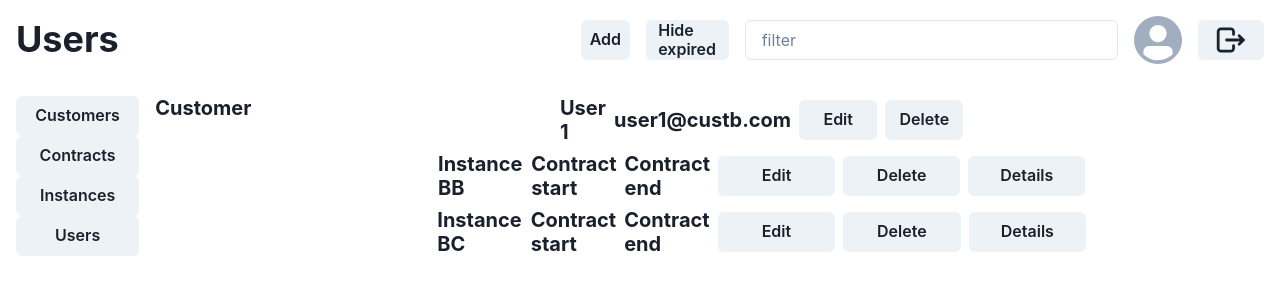
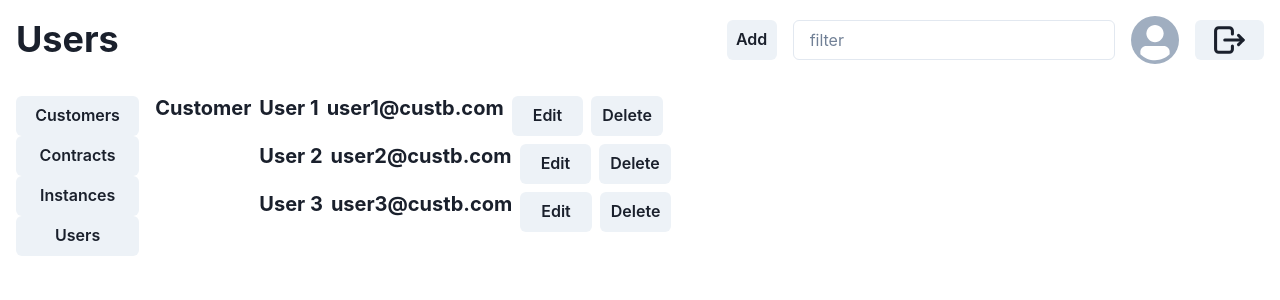
Before and after one commit to ralfze/group-04-license-management, a React (Create React App) app in the folder license-management/frontend/: page /users in a window 1280 px wide. Shown: the top 300 px of the page. Built offline with nearby package versions, Linux system fonts and the light colour scheme.

Commit message:
Arrange UserScreen #5

```diff
--- a/license-management/frontend/src/routes/UserScreen.js
+++ b/license-management/frontend/src/routes/UserScreen.js
@@ -23,15 +23,6 @@ const UserScreen = () => {
         <HStack spacing="1em">
           <Button as={Link} to="/add" variant="solid" size="md">
             Add
-          </Button>
-          <Button
-            as={Link}
-            to="/hide"
-            variant="solid"
-            size="md"
-            whiteSpace="wrap"
-          >
-            Hide expired
           </Button>
           <Input placeholder="filter"></Input>
           <Avatar></Avatar>
@@ -71,10 +62,9 @@ const UserScreen = () => {
               Customer
             </Heading>
 
-            <VStack flex="1">
-              <HStack flex="1">
-
-              <Heading as="h2" size="md" flex="1">
+            <VStack flex="1" alignItems="start">
+              <HStack flex="1" alignItems="start">
+                <Heading as="h2" size="md" flex="1" whiteSpace="nowrap">
                   User 1
                 </Heading>
 
@@ -82,7 +72,29 @@ const UserScreen = () => {
                   user1@custb.com
                 </Heading>
 
+                <Button as={Link} to="edit" variant="solid" size="md" flex="1" >
+                  Edit
+                </Button>
 
+                <Button
+                  as={Link}
+                  to="/delete"
+                  variant="solid"
+                  size="md"
+                  flex="1"
+                >
+                  Delete
+                </Button>
+              </HStack>
+
+              <HStack flex="1" alignItems="start">
+                <Heading as="h2" size="md" flex="1" whiteSpace="nowrap">
+                  User 2
+                </Heading>
+
+                <Heading as="h2" size="md" flex="1">
+                  user2@custb.com
+                </Heading>
 
                 <Button as={Link} to="edit" variant="solid" size="md" flex="1">
                   Edit
@@ -97,25 +109,15 @@ const UserScreen = () => {
                 >
                   Delete
                 </Button>
-
-
               </HStack>
-
-              <HStack flex="1">
-
-              <Heading as="h2" size="md" flex="1">
-                  Instance BB
+              <HStack flex="1" alignItems="start">
+                <Heading as="h2" size="md" flex="1" whiteSpace="nowrap">
+                  User 3
                 </Heading>
 
                 <Heading as="h2" size="md" flex="1">
-                  Contract start
+                  user3@custb.com
                 </Heading>
-
-                <Heading as="h2" size="md" flex="1">
-                  Contract end
-                </Heading>
-
-
 
                 <Button as={Link} to="edit" variant="solid" size="md" flex="1">
                   Edit
@@ -130,56 +132,6 @@ const UserScreen = () => {
                 >
                   Delete
                 </Button>
-
-                <Button
-                  as={Link}
-                  to="/contracts"
-                  variant="solid"
-                  size="md"
-                  flex="1"
-                >
-                  Details
-                </Button>
-              </HStack>
-              <HStack flex="1">
-
-              <Heading as="h2" size="md" flex="1">
-                  Instance BC
-                </Heading>
-
-                <Heading as="h2" size="md" flex="1">
-                  Contract start
-                </Heading>
-
-                <Heading as="h2" size="md" flex="1">
-                  Contract end
-                </Heading>
-
-
-
-                <Button as={Link} to="edit" variant="solid" size="md" flex="1">
-                  Edit
-                </Button>
-
-                <Button
-                  as={Link}
-                  to="/delete"
-                  variant="solid"
-                  size="md"
-                  flex="1"
-                >
-                  Delete
-                </Button>
-
-                <Button
-                  as={Link}
-                  to="/contracts"
-                  variant="solid"
-                  size="md"
-                  flex="1"
-                >
-                  Details
-                </Button>
               </HStack>
             </VStack>
           </HStack>
```
